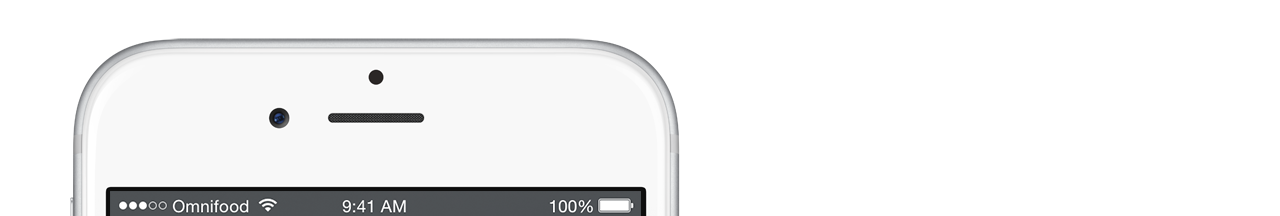
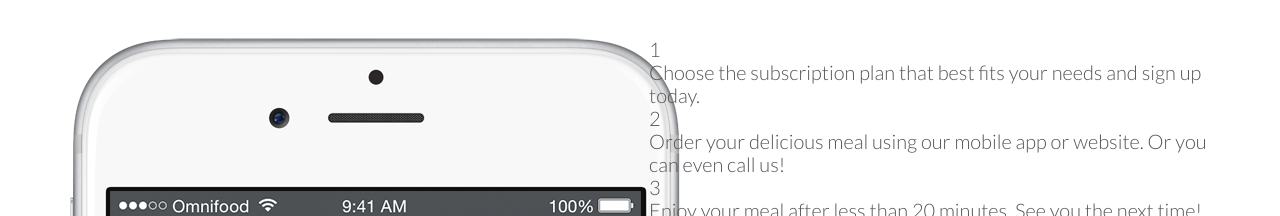
Before and after one commit to reynard93/foodwebsite, a plain HTML site: page index.html in a window 1280 px wide. Shown: the part 2075-2291 px from the top of the page. Drawn offline with nearby package versions, Linux system fonts and the light colour scheme.

Commit message:
slight change

```diff
--- a/index.html
+++ b/index.html
@@ -127,7 +127,7 @@
         </li>
         <li>
           <figure class="meal-photo">
-            <img src="resources/css/img/7.jpg" alt="Chicken breast steak with vegetables ">
+            <img src="resources/css/img/7.jpg" alt="Chicken breast steak with vegs ">
           </figure>
         </li>
         <li>
@@ -143,17 +143,27 @@
         <h2>How it works &mdash; Simple as 1, 2, 3</h2>
       </div>
       <div class="row">
-        <div class="col span1-of-2">
+        <div class="col span-1-of-2">
           <img src="resources/css/img/app-iPhone.png" alt="omnifood app on iPhone" class="app-screen">
+        </div>
+        <div class="col span-1-of-2">
+          <div class="works-step">
+            <div>1</div>
+            <p>Choose the subscription plan that best fits your needs and sign up today.</p>
+          </div>
+          <div class="works-step">
+            <div>2</div>
+            <p>Order your delicious meal using our mobile app or website. Or you can even call us!</p>
+          </div>
+          <div class="works-step">
+            <div>3</div>
+            <p>Enjoy your meal after less than 20 minutes. See you the next time!</p>
+          </div>
+
+          <a href="#" class="btn-app"><img src="resources/css/img/download-app.svg" alt="App store button"></a>
+          <a href="#" class="btn-app"><img src="resources/css/img/download-app-android.png" alt="Play store button"></a>
         </div>
       </div>
     </section>
   </body>
 </html>
-
-Section 3: How it works
-Title: How it works - Simple as 1, 2, 3
-
-1.	Choose the subscription plan that best fits your needs and sign up today.
-2.	Order your delicious meal using our mobile app or website. Or you can even call us!
-3.	Enjoy your meal after less than 20 minutes. See you the next time!
```
Also changed, not shown: resources/css/img/download-app.svg (added).
